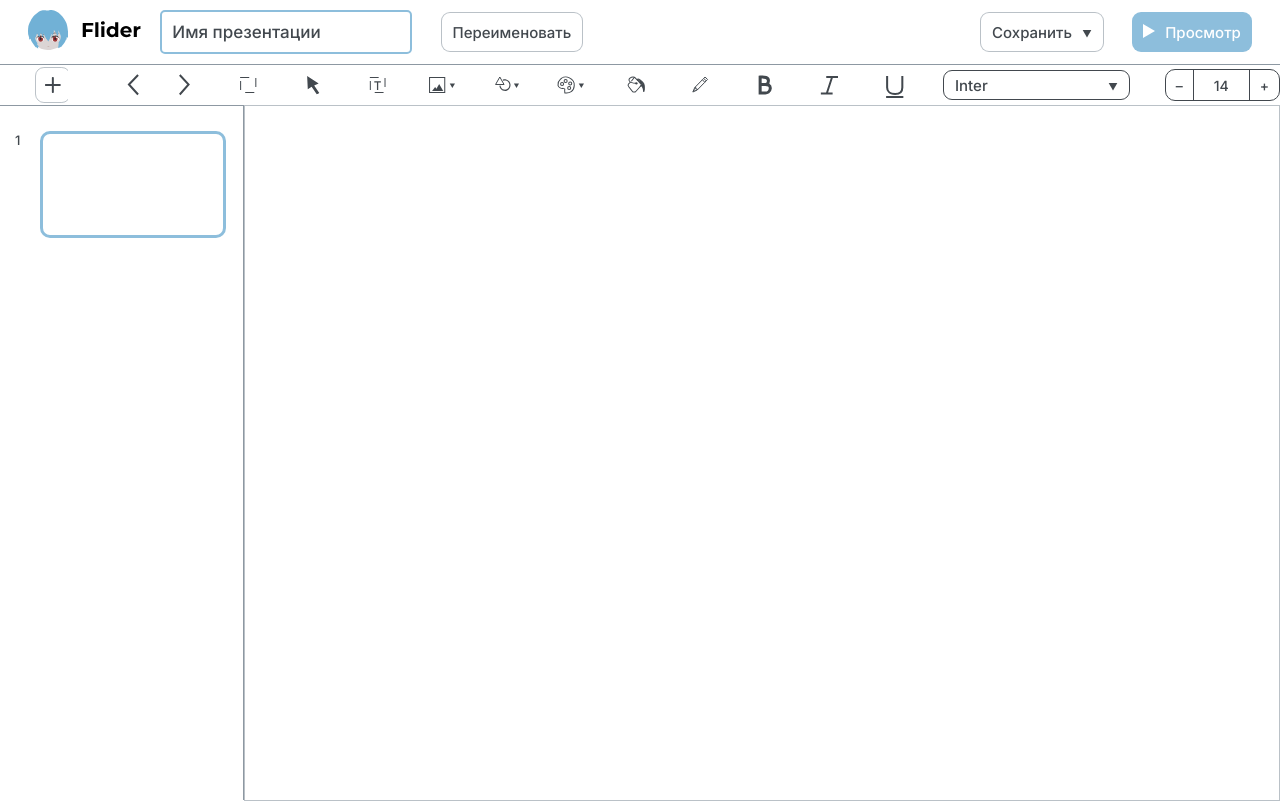
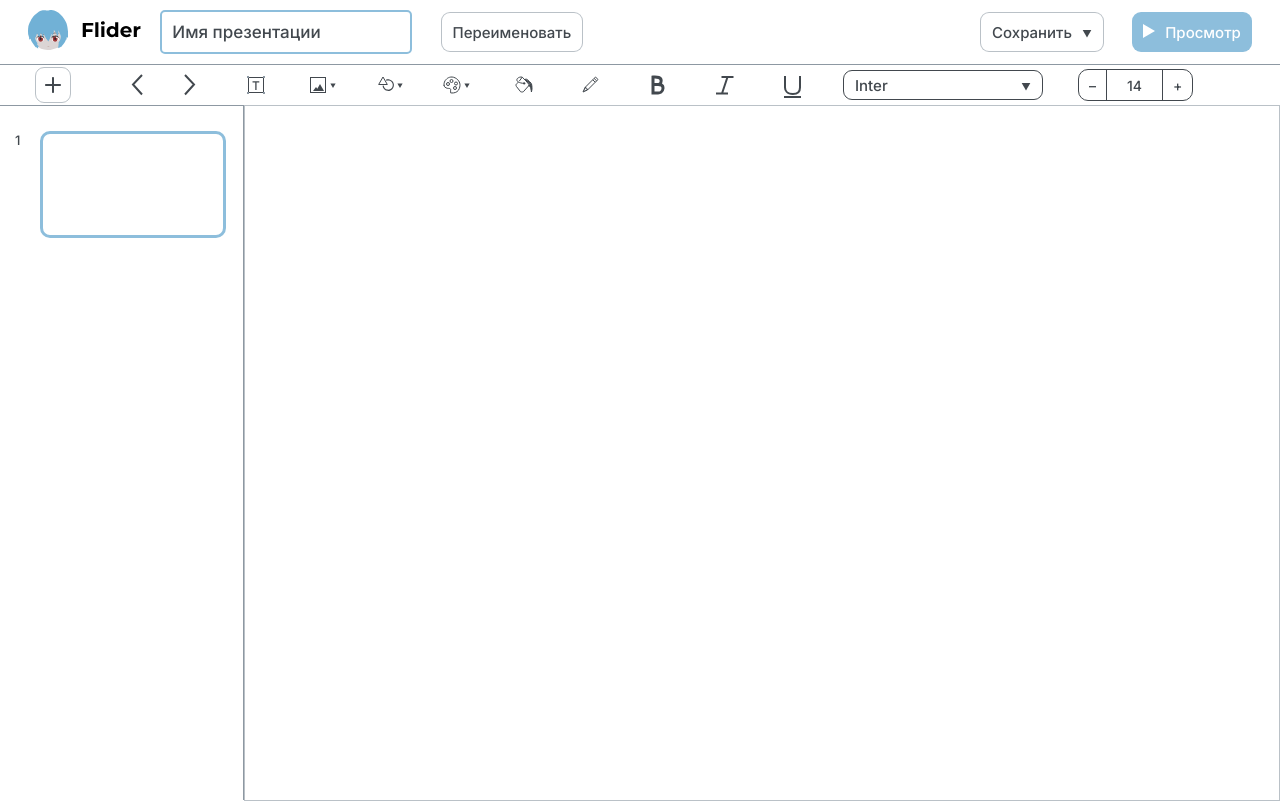
Before and after one commit to Exevald/flider, a React (Create React App) app: page /presentation in a window 1280 px wide. Built offline with nearby package versions, Linux system fonts and the light colour scheme.

Commit message:
flider#26 Заменил иконку добавления текста и убрал иконки выделения из ToolBar

```diff
--- a/src/view/components/Toolbar/Toolbar.tsx
+++ b/src/view/components/Toolbar/Toolbar.tsx
@@ -85,10 +85,6 @@ const Toolbar = (props: ToolbarProps, {status = 0}: StatusProps) => {
             <ButtonIcon viewStyle={"redo"} onClick={() => props.redo()}/>
             {
                 (status === 1 || status === 4 || status === 0) && <>
-                    <ButtonIcon viewStyle={"selectArea"} onClick={() => {
-                    }}/>
-                    <ButtonIcon viewStyle={"selectArrow"} onClick={() => {
-                    }}/>
                     <ButtonIcon viewStyle={"textArea"} onClick={() => {
                         props.changeCurrentSlideState(SlideState.DRAW_TEXT);
                     }}/>
```
Also changed, not shown: src/view/components/Button/ButtonIcons/TextAreaIcon.svg.
